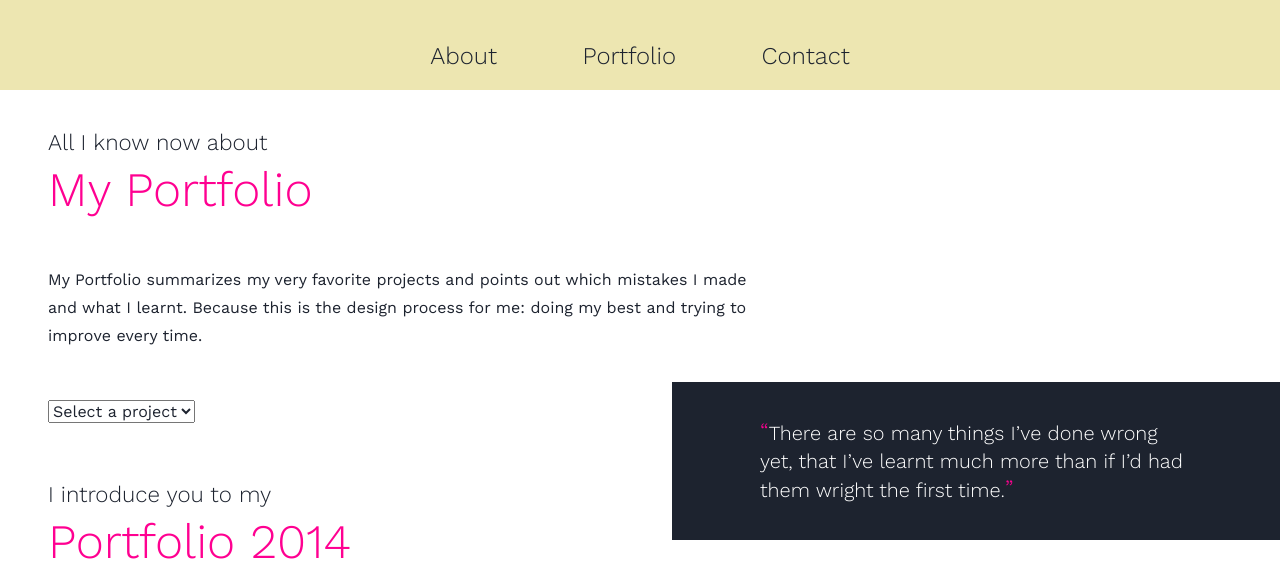
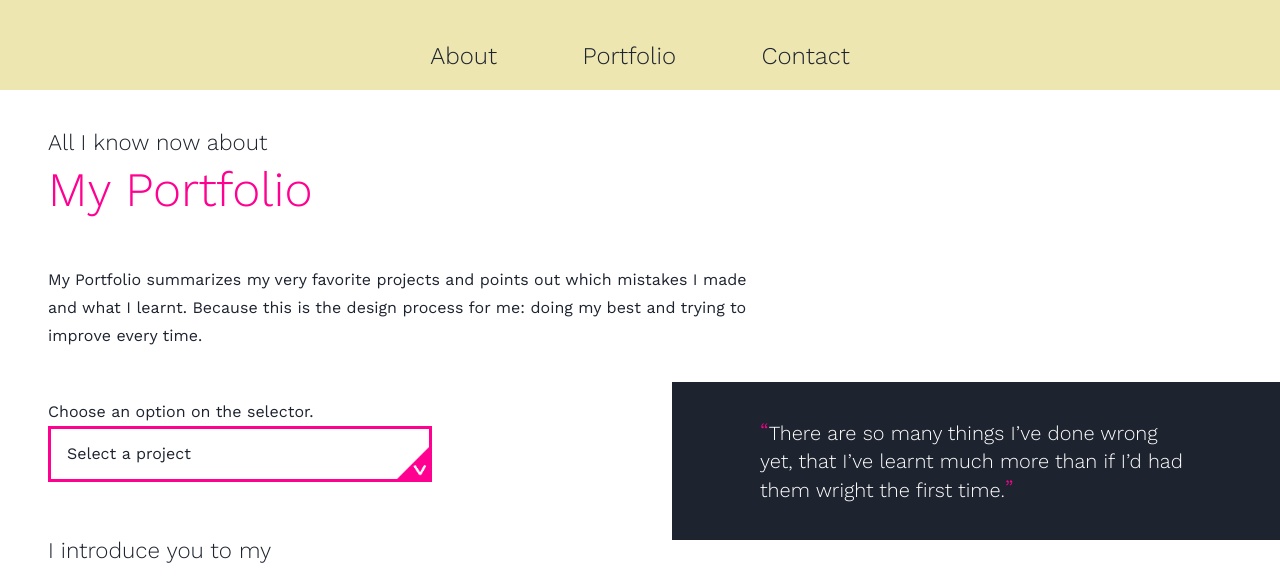
Before and after one commit to itsasoalt/portfolio, a website: page src/portfoliopage.html in a window 1280 px wide. Shown: the part 190-767 px from the top of the page. Drawn offline with nearby package versions, Linux system fonts and the light colour scheme; files that its build step writes are made by us from their sources.

Commit message:
portfolio selector estilado

```diff
--- a/src/portfoliopage.html
+++ b/src/portfoliopage.html
@@ -69,6 +69,7 @@
       <blockquote class="blockquote">There are so many things I’ve done wrong yet, that I’ve learnt much more than if I’d had them wright the first time.</blockquote>
     </section>
     <section class="section">
+      <label>Choose an option on the selector.</label>
       <select id="selector">
         <option value="0">Select a project</option>
         <option value="1">Sokaire</option>
--- a/src/scss/components/_form.scss
+++ b/src/scss/components/_form.scss
@@ -50,3 +50,24 @@ textarea:focus {
 .hide {
 	display: none;
 }
+
+select {
+	display: block;
+	margin:0;
+	padding: 0 1rem;
+	width: 100%;
+	max-width: 24rem;
+	height: 3.5rem;
+
+	appearance: none;
+	border-radius: 0;
+	background-color: $color-w;
+	border: 3px solid $color-one;
+	background-image: url(../img/selector--corner.png);
+	background-position: right bottom;
+	background-repeat: no-repeat;
+	background-size: 2rem;
+
+	font-size: 1rem;
+	color: $color-two;
+}
```
Also changed, not shown: dist/css/main.css, dist/img/selector--corner.png (added), dist/portfoliopage.html, src/img/selector--corner.png (added).
